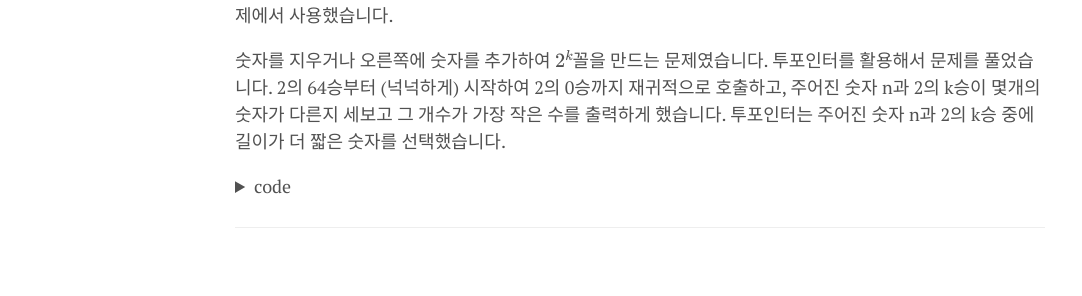
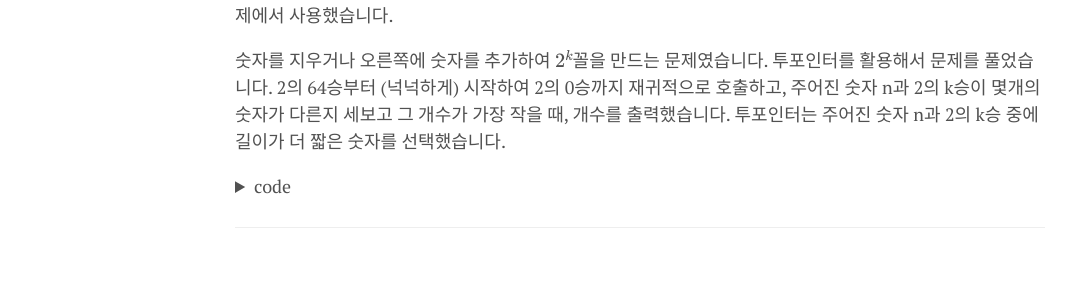
Before and after one commit to changhyeonnam/changhyeonnam.github.io, a Jekyll site: the page built from _posts/2021/2021-08-22-codeforce-div3#739.md, in a window 1280 px wide. Shown: the part 1980-2276 px from the top of the page, without its empty margins (0-1082 px from the left). Built offline with Jekyll 4.4.1, drawn with Linux system fonts in a browser that asks for light colours; nearby versions of some CDN libraries; formulas are drawn with MathJax 3; comment, search, counter and statistics services are not loaded.

Commit message:
Update 2021-08-22-codeforce-div3#739.md

```diff
--- a/_posts/2021/2021-08-22-codeforce-div3#739.md
+++ b/_posts/2021/2021-08-22-codeforce-div3#739.md
@@ -237,7 +237,7 @@ int main(){
 
 [1601번 바이너리 파워비숍](https://www.acmicpc.net/problem/1601) 을 아직 못풀었는데, 이 문제에서 $2^n$에 대해 재귀적으로 계산하는 것을 배워서 이 문제에서 사용했습니다.
 
-숫자를 지우거나 오른쪽에 숫자를 추가하여 $2^k$꼴을 만드는 문제였습니다. 투포인터를 활용해서 문제를 풀었습니다. 2의 64승부터 (넉넉하게) 시작하여 2의 0승까지 재귀적으로 호출하고, 주어진 숫자 n과 2의 k승이 몇개의 숫자가 다른지 세보고 그 개수가 가장 작은 수를 출력하게 했습니다. 투포인터는 주어진 숫자 n과 2의 k승 중에 길이가 더 짧은 숫자를 선택했습니다.
+숫자를 지우거나 오른쪽에 숫자를 추가하여 $2^k$꼴을 만드는 문제였습니다. 투포인터를 활용해서 문제를 풀었습니다. 2의 64승부터 (넉넉하게) 시작하여 2의 0승까지 재귀적으로 호출하고, 주어진 숫자 n과 2의 k승이 몇개의 숫자가 다른지 세보고 그 개수가 가장 작을 때, 개수를 출력했습니다. 투포인터는 주어진 숫자 n과 2의 k승 중에 길이가 더 짧은 숫자를 선택했습니다.
 
 <details>
 <summary>code</summary>
```
